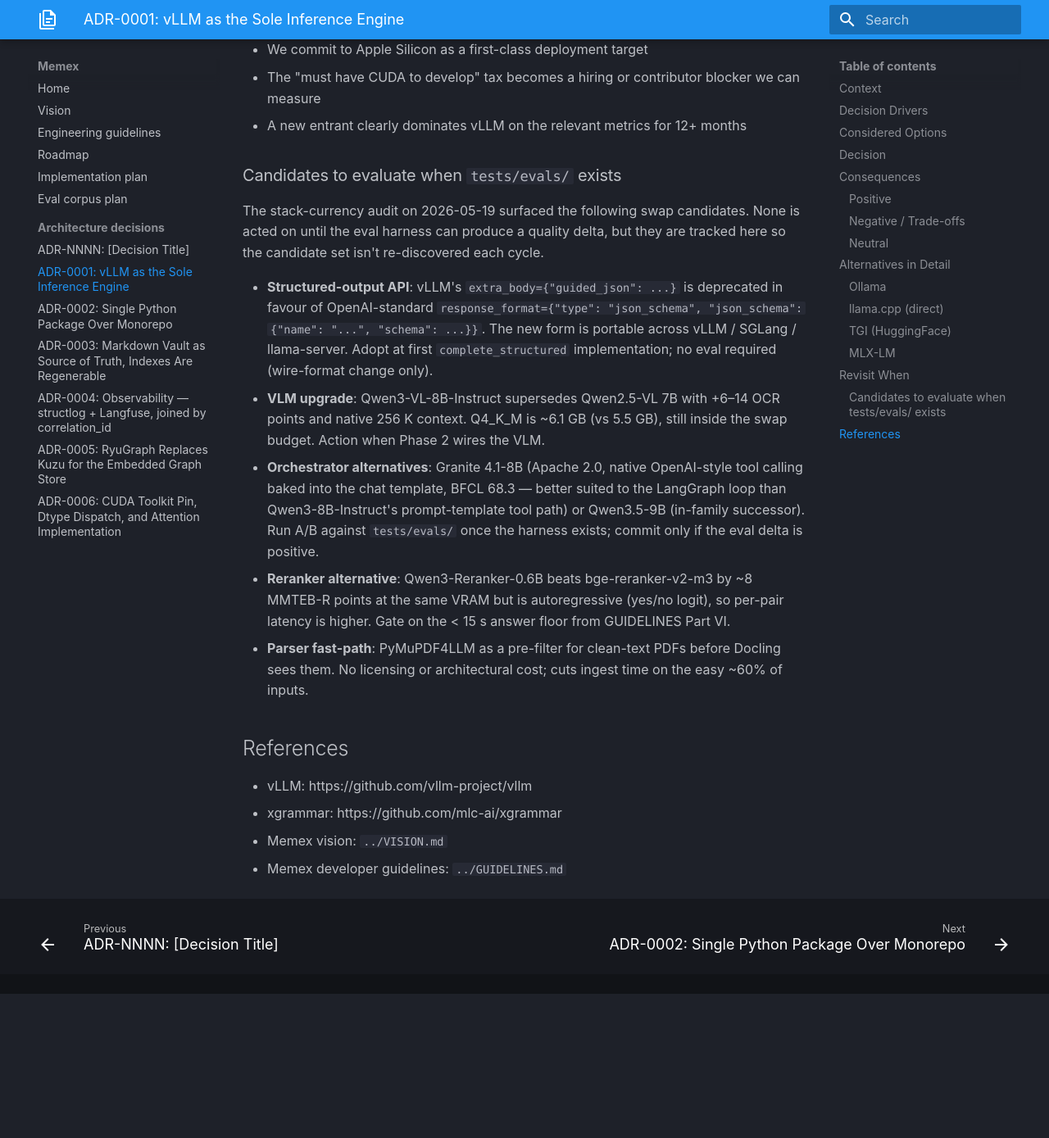
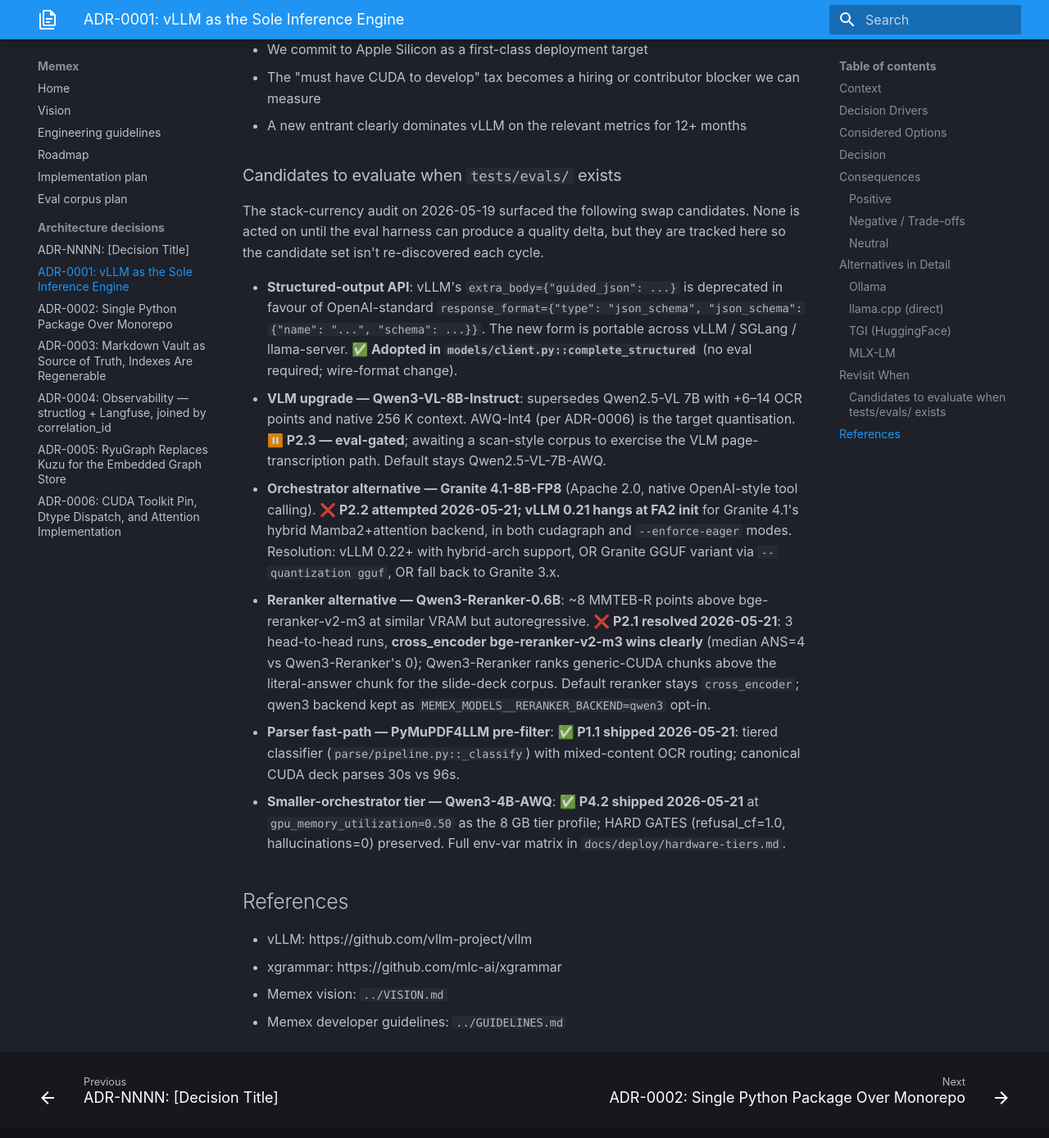
Before and after one commit to Zenetusken/memex, an MkDocs documentation site: the page built from docs/adr/0001-vllm-as-sole-inference-engine.md, in a window 1280 px wide and 1400 px high, scrolled down 3856 px. Shown: the top 1389 px of the window at 82% size. Built offline with MkDocs 1.6.1 and Material for MkDocs 9.7.7, drawn with Linux system fonts in a browser that asks for light colours; before the commit the page ends 5069 px from its top, so only the background shows below that.

Commit message:
docs/adr: annotate candidate outcomes (0001) + fix VLM default name (0006)
ADR-0001 — "Candidates to evaluate when tests/evals/ exists"

The original list was a forward-looking checklist from the
2026-05-19 stack-currency audit. Annotated each candidate with the
P0+ outcome:

  - Structured-output API → ✅ adopted in complete_structured
  - VLM upgrade (Qwen3-VL-8B) → ⏸️ P2.3 eval-gated
  - Granite 4.1-8B orchestrator → ❌ P2.2 vLLM-blocked
    (hybrid Mamba2 arch hang at FA2 init in vLLM 0.21)
  - Qwen3-Reranker → ❌ P2.1 verdict: cross_encoder wins
  - PyMuPDF4LLM pre-filter → ✅ P1.1 shipped

Added the smaller-orchestrator tier outcome (P4.2 shipped) as
a new bullet since the original audit didn't predict that
direction.

ADR-0006 — VLM default name

§Alternatives mentioned "We chose Qwen3-VL-8B AWQ-Int4" but the
actual production default is Qwen2.5-VL-7B-Instruct-AWQ (Qwen3-VL
is the eval-gated successor under P2.3). Updated the prose to
match config.py + the live registry; pointed at P2.3 / ADR-0001's
revisit candidates for the upgrade path.

§5 (CUDA bootstrap discipline) — updated the static-GB-table
summary to mention chart-OCR (added in P3.3) and corrected the VLM
budget number to match cli/bootstrap.py::_VRAM_GB. Added a pointer
to the live table.

Status fields unchanged — all 6 ADRs stay "Accepted"; this is
documentation drift cleanup, not a decision change.

No code changes.

Co-Authored-By: Claude Opus 4.7 <noreply@anthropic.com>

```diff
--- a/docs/adr/0001-vllm-as-sole-inference-engine.md
+++ b/docs/adr/0001-vllm-as-sole-inference-engine.md
@@ -99,11 +99,12 @@ Apple Silicon only. Eliminated by reference hardware target (RTX 4070). Worth re
 
 The stack-currency audit on 2026-05-19 surfaced the following swap candidates. None is acted on until the eval harness can produce a quality delta, but they are tracked here so the candidate set isn't re-discovered each cycle.
 
-- **Structured-output API**: vLLM's `extra_body={"guided_json": ...}` is deprecated in favour of OpenAI-standard `response_format={"type": "json_schema", "json_schema": {"name": "...", "schema": ...}}`. The new form is portable across vLLM / SGLang / llama-server. Adopt at first `complete_structured` implementation; no eval required (wire-format change only).
-- **VLM upgrade**: Qwen3-VL-8B-Instruct supersedes Qwen2.5-VL 7B with +6–14 OCR points and native 256 K context. Q4_K_M is ~6.1 GB (vs 5.5 GB), still inside the swap budget. Action when Phase 2 wires the VLM.
-- **Orchestrator alternatives**: Granite 4.1-8B (Apache 2.0, native OpenAI-style tool calling baked into the chat template, BFCL 68.3 — better suited to the LangGraph loop than Qwen3-8B-Instruct's prompt-template tool path) or Qwen3.5-9B (in-family successor). Run A/B against `tests/evals/` once the harness exists; commit only if the eval delta is positive.
-- **Reranker alternative**: Qwen3-Reranker-0.6B beats bge-reranker-v2-m3 by ~8 MMTEB-R points at the same VRAM but is autoregressive (yes/no logit), so per-pair latency is higher. Gate on the < 15 s answer floor from GUIDELINES Part VI.
-- **Parser fast-path**: PyMuPDF4LLM as a pre-filter for clean-text PDFs before Docling sees them. No licensing or architectural cost; cuts ingest time on the easy ~60% of inputs.
+- **Structured-output API**: vLLM's `extra_body={"guided_json": ...}` is deprecated in favour of OpenAI-standard `response_format={"type": "json_schema", "json_schema": {"name": "...", "schema": ...}}`. The new form is portable across vLLM / SGLang / llama-server. **✅ Adopted in `models/client.py::complete_structured`** (no eval required; wire-format change).
+- **VLM upgrade — Qwen3-VL-8B-Instruct**: supersedes Qwen2.5-VL 7B with +6–14 OCR points and native 256 K context. AWQ-Int4 (per ADR-0006) is the target quantisation. **⏸️ P2.3 — eval-gated**; awaiting a scan-style corpus to exercise the VLM page-transcription path. Default stays Qwen2.5-VL-7B-AWQ.
+- **Orchestrator alternative — Granite 4.1-8B-FP8** (Apache 2.0, native OpenAI-style tool calling). **❌ P2.2 attempted 2026-05-21; vLLM 0.21 hangs at FA2 init** for Granite 4.1's hybrid Mamba2+attention backend, in both cudagraph and `--enforce-eager` modes. Resolution: vLLM 0.22+ with hybrid-arch support, OR Granite GGUF variant via `--quantization gguf`, OR fall back to Granite 3.x.
+- **Reranker alternative — Qwen3-Reranker-0.6B**: ~8 MMTEB-R points above bge-reranker-v2-m3 at similar VRAM but autoregressive. **❌ P2.1 resolved 2026-05-21**: 3 head-to-head runs, **cross_encoder bge-reranker-v2-m3 wins clearly** (median ANS=4 vs Qwen3-Reranker's 0); Qwen3-Reranker ranks generic-CUDA chunks above the literal-answer chunk for the slide-deck corpus. Default reranker stays `cross_encoder`; qwen3 backend kept as `MEMEX_MODELS__RERANKER_BACKEND=qwen3` opt-in.
+- **Parser fast-path — PyMuPDF4LLM pre-filter**: **✅ P1.1 shipped 2026-05-21**: tiered classifier (`parse/pipeline.py::_classify`) with mixed-content OCR routing; canonical CUDA deck parses 30s vs 96s.
+- **Smaller-orchestrator tier — Qwen3-4B-AWQ**: **✅ P4.2 shipped 2026-05-21** at `gpu_memory_utilization=0.50` as the 8 GB tier profile; HARD GATES (refusal_cf=1.0, hallucinations=0) preserved. Full env-var matrix in `docs/deploy/hardware-tiers.md`.
 
 ## References
 
```
Also changed, not shown: docs/adr/0006-cuda-dispatch-and-dtype.md (+2 -2 lines).
